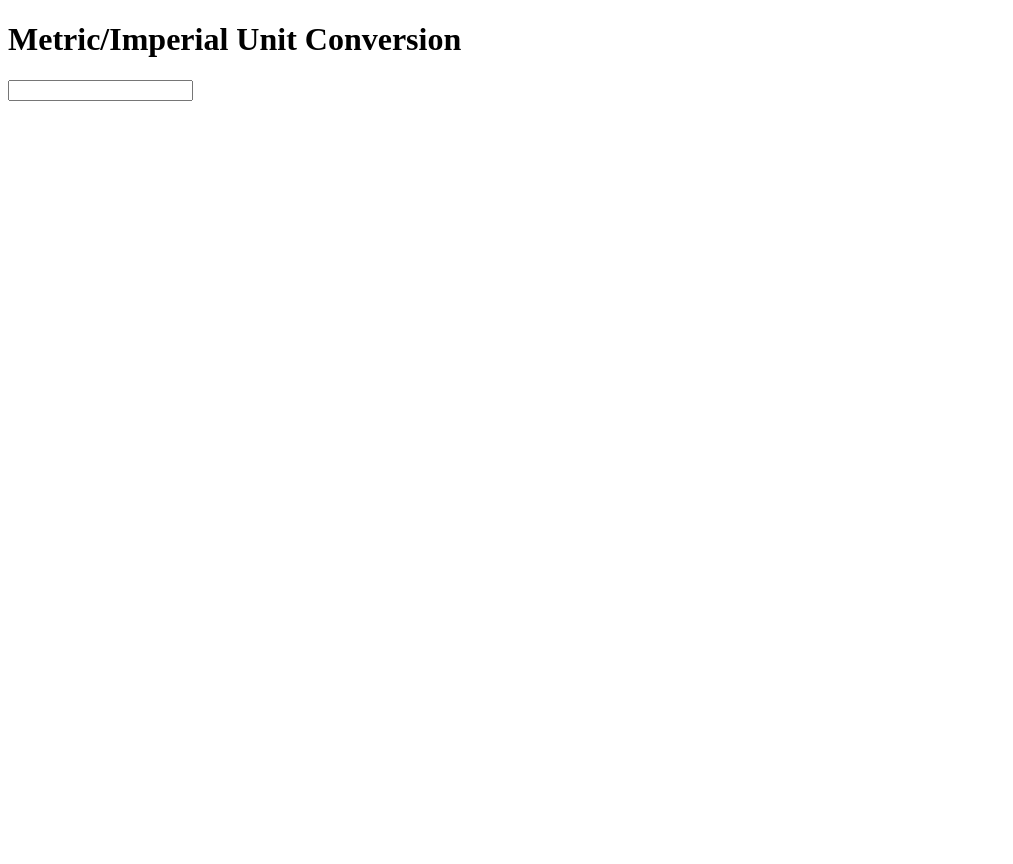
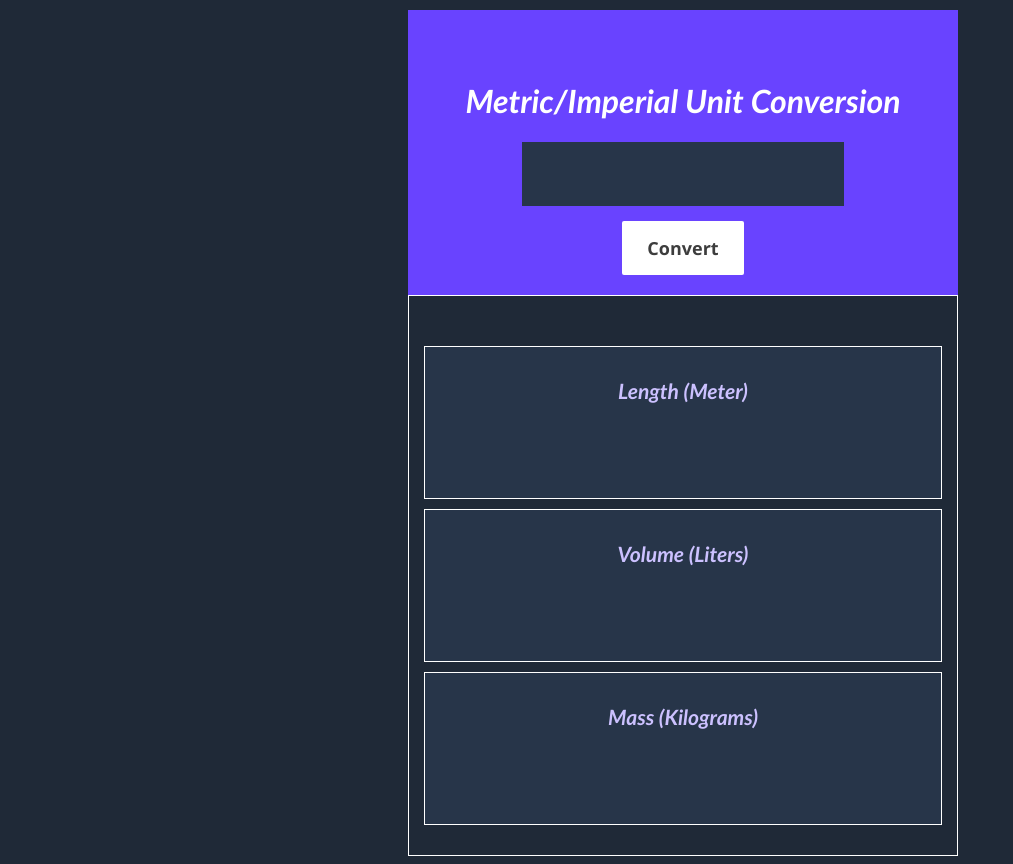
Before and after one commit to KamarajSindhu/frontend_bootcamp, a browser extension: page html_css/day12/unit_converter/index.html in a window 1280 px wide. Shown: the whole page, without its empty margins (0-1013 px from the left). Before the commit the page ends 800 px from the top, so only its background shows below. Drawn offline with Linux system fonts and the light colour scheme.

Commit message:
unitconverter-completed

```diff
--- a/html_css/day12/unit_converter/index.html
+++ b/html_css/day12/unit_converter/index.html
@@ -4,13 +4,35 @@
     <meta charset="UTF-8">
     <meta name="viewport" content="width=device-width, initial-scale=1.0">
     <link rel="stylesheet" href="style.css">
+    <script src="index.js"></script>
     <title>JS Challenges</title>
 </head>
 <body>
-    <div class="container main">
-        <h1>Metric/Imperial Unit Conversion</h1>
-        <input type="text" class = "unit">
+    <div class="container display ">
+        <div>
+            <h1>Metric/Imperial Unit Conversion</h1>
+            <input type="text" id = "unit"><br>
+            <button onclick="unitConverter()">Convert</button>
+        </div>
+        <div class="inner">
+            <div class="block">
+                <h3>Length (Meter)</h3>
+                <input type="text" id="length" readonly>
+            </div>
+            <div class="block">
+                <h3>Volume (Liters)</h3>
+                <input type = "text" id="volume"readonly>
+            </div>
+            <div class="block">
+                <h3>Mass (Kilograms)</h3>
+                <input type="text" id="mass"readonly>
+            </div>
+        </div>
+
     </div>
-    <script src="index.js"></script>
+
+
+    </div>
+
 </body>
 </html>
--- a/html_css/day12/unit_converter/index.js
+++ b/html_css/day12/unit_converter/index.js
@@ -0,0 +1,11 @@
+
+function unitConverter() {
+    let unit = parseFloat(document.getElementById("unit").value);
+    let lengthInput = unit * 3.281;
+    let volumeInput = unit * 0.264;
+    let massInput = unit * 2.204;
+
+    document.getElementById("length").value = unit + " length = " +  lengthInput.toFixed(2) + " Meter";
+    document.getElementById("volume").value = unit + " Volume = " +  volumeInput.toFixed(2) + " Litres";
+    document.getElementById("mass").value = unit + " Mass = " + massInput.toFixed(2) + " Kilograms";
+}
--- a/html_css/day12/unit_converter/style.css
+++ b/html_css/day12/unit_converter/style.css
@@ -1,17 +1,70 @@
+body
+{
+    margin-top: 10px;
+    text-align: center;
+    font-family: 'Gill Sans', 'Gill Sans MT', Calibri, 'Trebuchet MS', sans-serif;
+    font-style: italic;
+    background-color: #1F2937;
+}
 .display{
     width: 550px;
-    height: 729px;
-    padding-top: 126px;
-    left: 696px;
-    gap: 0px;
-    opacity: 0px;
-    background: #1F2937;
+    padding-top: 50px;
+    background-color: #6943FF;
     color: white;
+    text-align: center;
+    margin-left: 400px;
+}
+input
+{
+    padding: 20px 25px;
+    color: white;
+    background-color: #273549;
+    border: none;
+    font-family: 'Segoe UI', Tahoma, Geneva, Verdana, sans-serif;
+    font-weight: bolder;
+    font-size: large;
+    text-align: center;
+
 
 }
-.main{
-    width: 550px;
-    height: 285px;
-    gap: 0px;
-    opacity: 0px;
+.inner
+{
+    padding: 20px 15px;
+    border: 1px solid;
+    margin-top: 20px;
+    padding-top: 50px;
+    background-color: #1F2937;
+    font-family: 'Gill Sans', 'Gill Sans MT', Calibri, 'Trebuchet MS', sans-serif;
+    font-style: italic;
+    font-size: large;
+    text-align: center;
+
+
 }
+.block
+{
+    background-color: #273549;
+    border: 1px solid;
+    margin-bottom: 10px;
+    padding: 10px 5px;
+}
+h3
+{
+    color: #CCC1FF
+}
+p
+{
+    color: white;
+}
+button
+{
+    background-color: white;
+    color: #3D3D3D;
+    padding: 15px 25px;
+    border: none;
+    border-radius: 2px;
+    margin-top: 15px;
+    font-family: 'Segoe UI', Tahoma, Geneva, Verdana, sans-serif;
+    font-weight: bolder;
+    font-size: large;
+}
```
